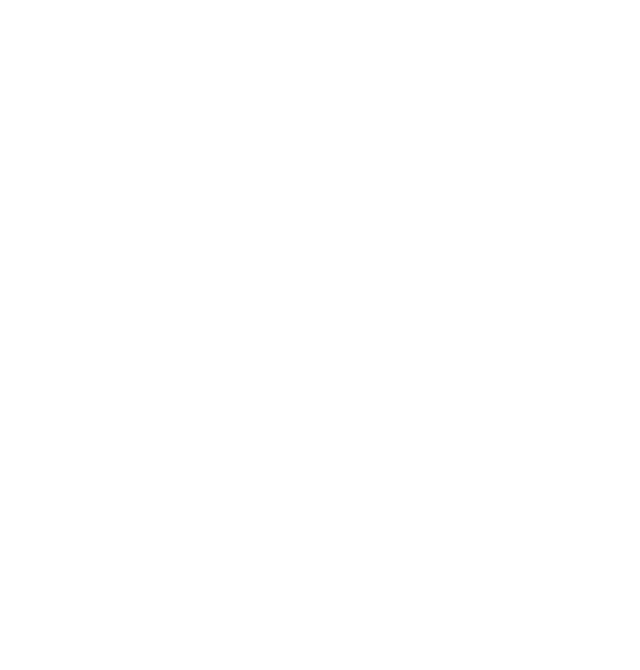
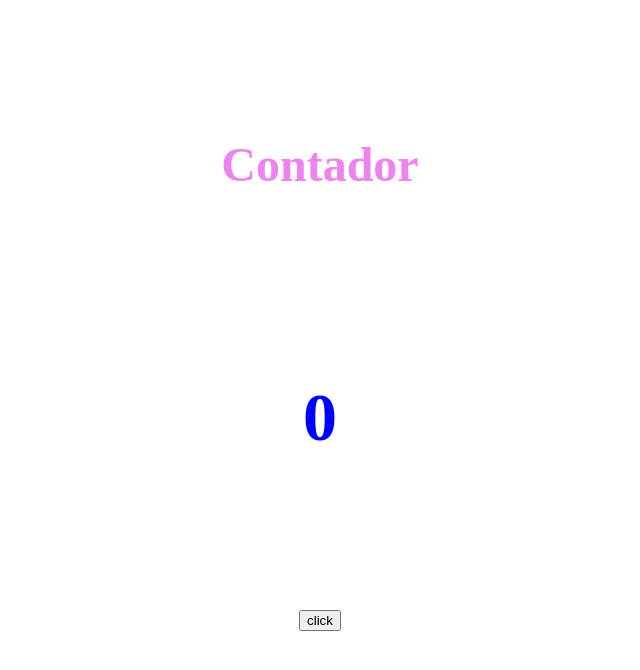
Before and after one commit to cristian1barajas/basurita68, a plain HTML site: page index.html in a window 1280 px wide. Shown: the whole page, without its empty margins (320-960 px from the left). Drawn offline with Linux system fonts and the light colour scheme.

Commit message:
Versión final en la clase del jueves.

```diff
--- a/index.html
+++ b/index.html
@@ -5,8 +5,12 @@
     <meta http-equiv="X-UA-Compatible" content="IE=edge">
     <meta name="viewport" content="width=device-width, initial-scale=1.0">
     <title>Document</title>
+    <link href="styles.css" rel="stylesheet" type="text/css">
 </head>
-<body>
-
+<body class="mi_alineacion">
+    <h1 class="color_contador">Contador</h1>
+    <h2 class="color_numero" id="mi_numero">0</h2>
+    <button id="mi_boton">click</button>
+    <script src="main.js"></script>
 </body>
 </html>
--- /dev/null
+++ b/main.js
@@ -0,0 +1,8 @@
+var myButton = document.getElementById("mi_boton");
+var myNumber = document.getElementById("mi_numero");
+var count = 0;
+
+myButton.onclick = function() {
+    count++;
+    myNumber.innerHTML = count;
+}
--- /dev/null
+++ b/styles.css
@@ -0,0 +1,17 @@
+.mi_alineacion {
+    height: 90vh;
+    display: flex;
+    flex-direction: column;
+    align-items: center;
+    justify-content: space-evenly;
+}
+
+.color_contador {
+    color: violet;
+    font-size: 48px;
+}
+
+.color_numero {
+    color: blue;
+    font-size: 68px;
+}
```
